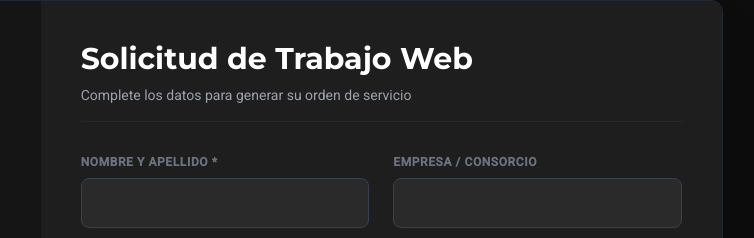
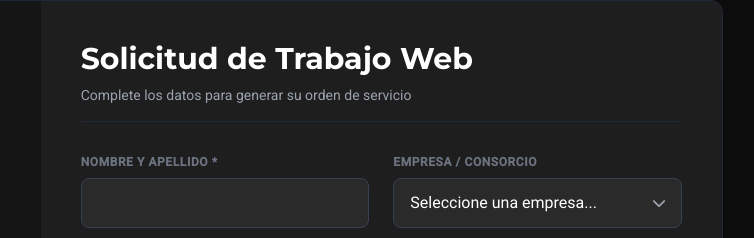
Before and after one commit to papamasro/grupoand2, a plain HTML site: page index.html in a window 1280 px wide. Shown: the part 2887-3125 px from the top of the page, 429-1183 px from the left. Drawn offline with nearby package versions, Linux system fonts and the light colour scheme.

Commit message:
Update index.html

```diff
--- a/index.html
+++ b/index.html
@@ -331,10 +331,25 @@
                                 <label class="block text-xs uppercase tracking-wider text-gray-500 mb-2 font-semibold">Nombre y Apellido *</label>
                                 <input type="text" id="nombre" required class="w-full px-4 py-3 bg-[#2a2a2a] border border-gray-700 rounded-lg text-white outline-none focus:border-brand-blue transition-colors focus:ring-1 focus:ring-brand-blue">
                             </div>
-                            <div>
-                                <label class="block text-xs uppercase tracking-wider text-gray-500 mb-2 font-semibold">Empresa / Consorcio</label>
-                                <input type="text" id="empresa" class="w-full px-4 py-3 bg-[#2a2a2a] border border-gray-700 rounded-lg text-white outline-none focus:border-brand-blue transition-colors focus:ring-1 focus:ring-brand-blue">
-                            </div>
+<div>
+    <label class="block text-xs uppercase tracking-wider text-gray-500 mb-2 font-semibold">Empresa / Consorcio</label>
+    <div class="relative">
+        <select id="empresa" class="w-full px-4 py-3 bg-[#2a2a2a] border border-gray-700 rounded-lg text-white outline-none focus:border-brand-blue transition-colors appearance-none focus:ring-1 focus:ring-brand-blue cursor-pointer">
+            <option value="" disabled selected>Seleccione una empresa...</option>
+            <option value="YPF">⛽ YPF</option>
+            <option value="La Mantovana">🏢 La Mantovana</option>
+            <option value="Grupo Galeno">🏥 Grupo Galeno</option>
+            <option value="Administración Alfonso">💼 Administración Alfonso</option>
+            <option value="Administración Casarini">💼 Administración Casarini</option>
+            <option value="Administraciones Puerto Madero">🏙️ Administraciones Puerto Madero</option>
+            <option value="Fuerzas Armadas">🎖️ Armada, Fuerza Aérea y Ejército</option>
+            <option value="Particular/Otro">👤 Particular / Otro</option>
+        </select>
+        <div class="pointer-events-none absolute inset-y-0 right-0 flex items-center px-4 text-gray-400">
+            <i class="fas fa-chevron-down text-sm"></i>
+        </div>
+    </div>
+</div>
                         </div>
 
                         <div>
```
